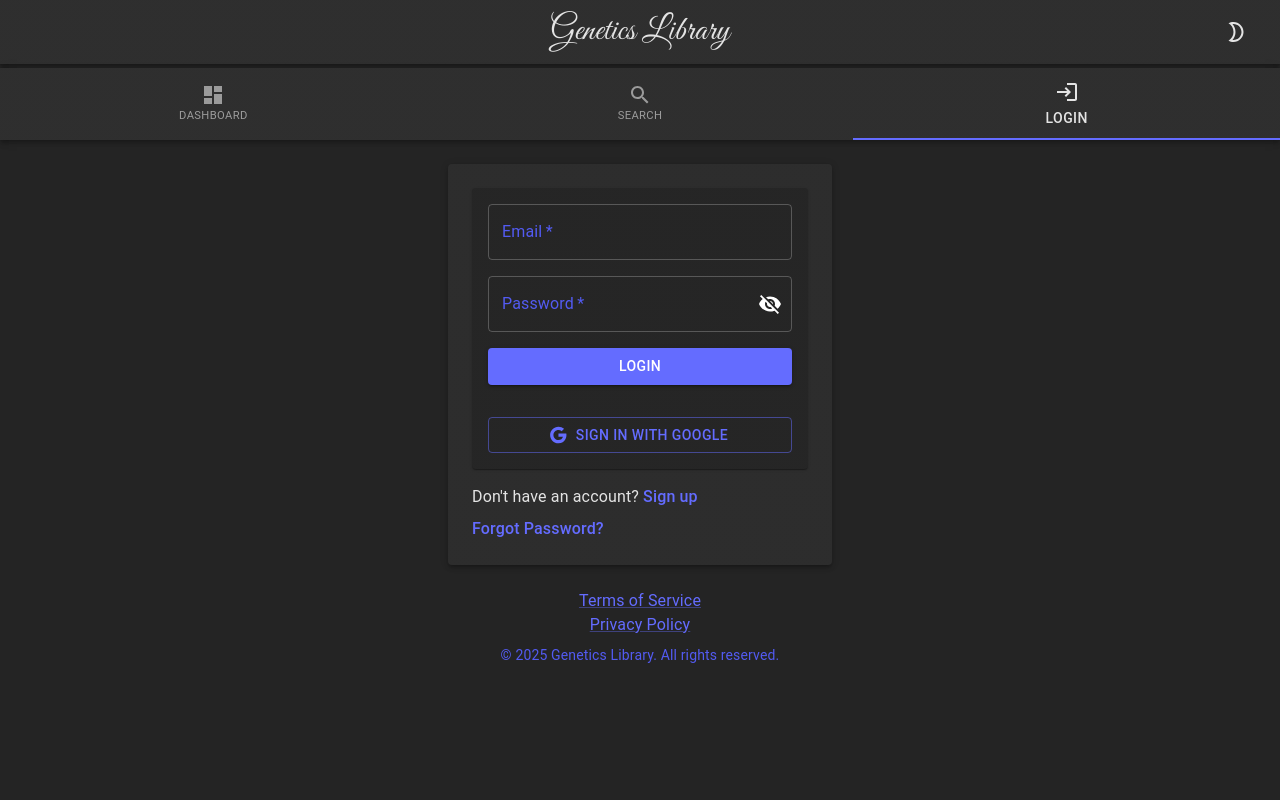
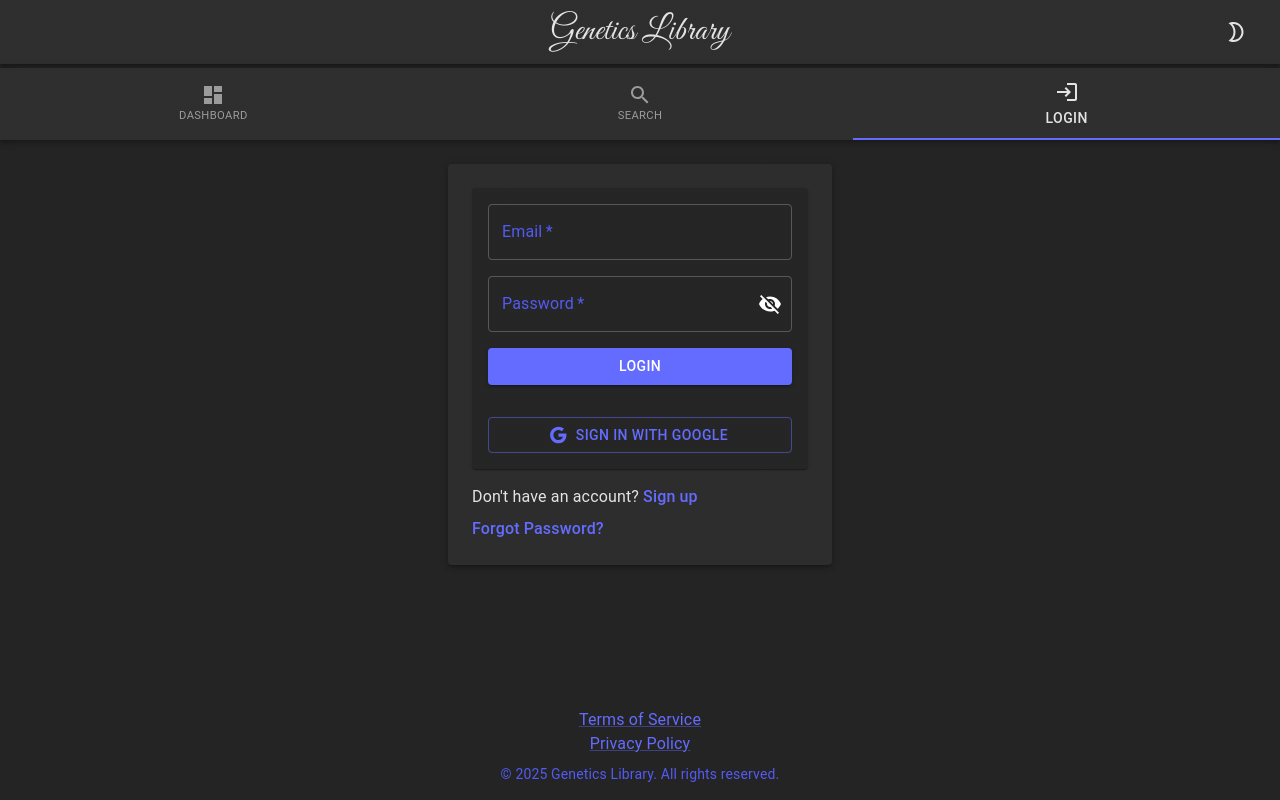
Before and after one commit to ream720/genetics-library, a React (Vite) app: page /login in a window 1280 px wide. Built offline with nearby package versions, Linux system fonts and the light colour scheme; no server answers.

Commit message:
push footer to bottom

```diff
--- a/src/App.tsx
+++ b/src/App.tsx
@@ -297,7 +297,7 @@ const AppWithRouter: React.FC = () => {
         </Box>
 
         {/* -- MAIN CONTENT -- */}
-        <Box sx={{ mt: 2 }}>
+        <Box sx={{ flex: 1, mt: 2 }}>
           <Routes>
             <Route
               path="/"
```
